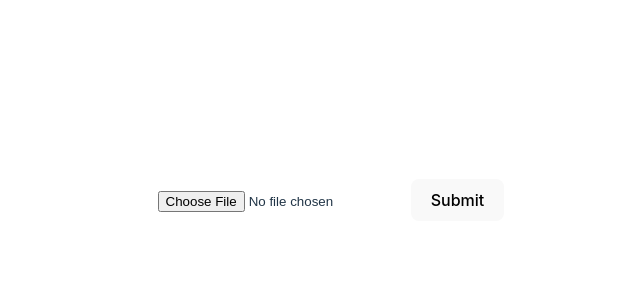
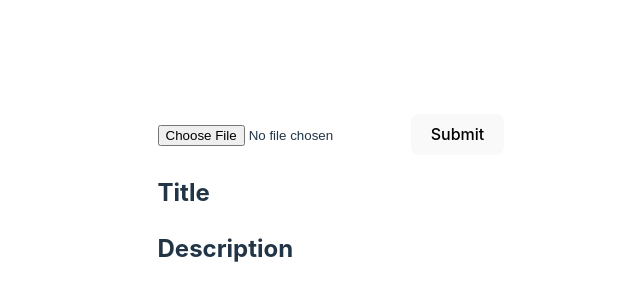
Before and after one commit to sjaakvdbrom/warcraft-recorder-converter, a React (Vite) app: page / in a window 1280 px wide. Shown: the part 200-500 px from the top of the page, without its empty margins (309-949 px from the left). Built offline with nearby package versions, Linux system fonts and the light colour scheme.

Commit message:
Start working on adding title and description

```diff
--- a/src/App.css
+++ b/src/App.css
@@ -2,45 +2,4 @@
   max-width: 1280px;
   margin: 0 auto;
   padding: 2rem;
-  text-align: center;
 }
-
-.logo {
-  height: 6em;
-  padding: 1.5em;
-  will-change: filter;
-  transition: filter 300ms;
-}
-.logo:hover {
-  filter: drop-shadow(0 0 2em #646cffaa);
-}
-.logo.react:hover {
-  filter: drop-shadow(0 0 2em #61dafbaa);
-}
-
-@keyframes logo-spin {
-  from {
-    transform: rotate(0deg);
-  }
-  to {
-    transform: rotate(360deg);
-  }
-}
-
-@media (prefers-reduced-motion: no-preference) {
-  a:nth-of-type(2) .logo {
-    animation: logo-spin infinite 20s linear;
-  }
-}
-
-.card {
-  padding: 2em;
-}
-
-.read-the-docs {
-  color: #888;
-}
-
-.description {
-  text-align: left;
-}
--- a/src/App.jsx
+++ b/src/App.jsx
@@ -8,13 +8,15 @@ function App() {
   return (
     <>
       <FileUploader setTimes={setTimes} />
-      {times.length > 0 && (
-        <div className='description'>
-          {times.map(item => (
-            <div>{item.description}</div>
-          ))}
-        </div>
-      )}
+      <div className="title">
+        <h2>Title</h2>
+      </div>
+      <div className='description'>
+        <h2>Description</h2>
+        {times.length > 0 && times.map(item => (
+          <div key={item.description}>{item.description}</div>
+        ))}
+      </div>
     </>
   )
 }
```
